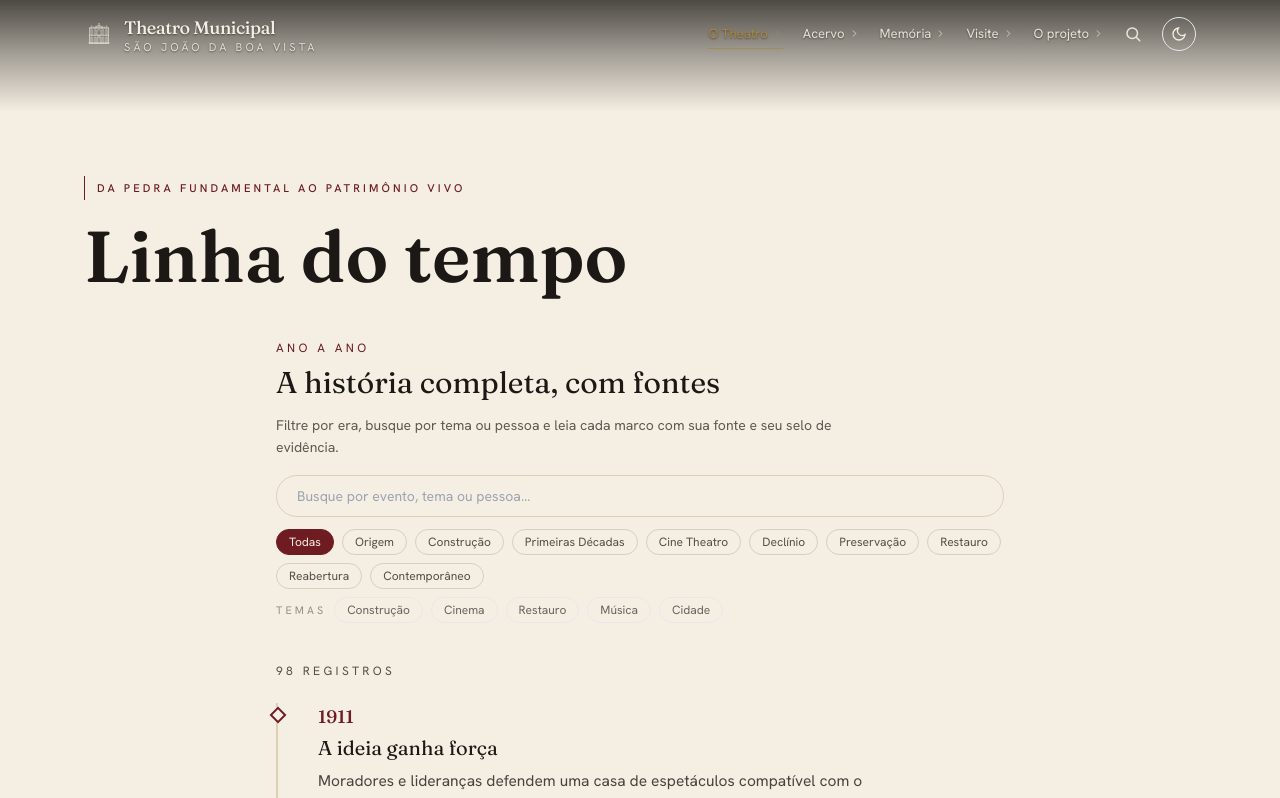
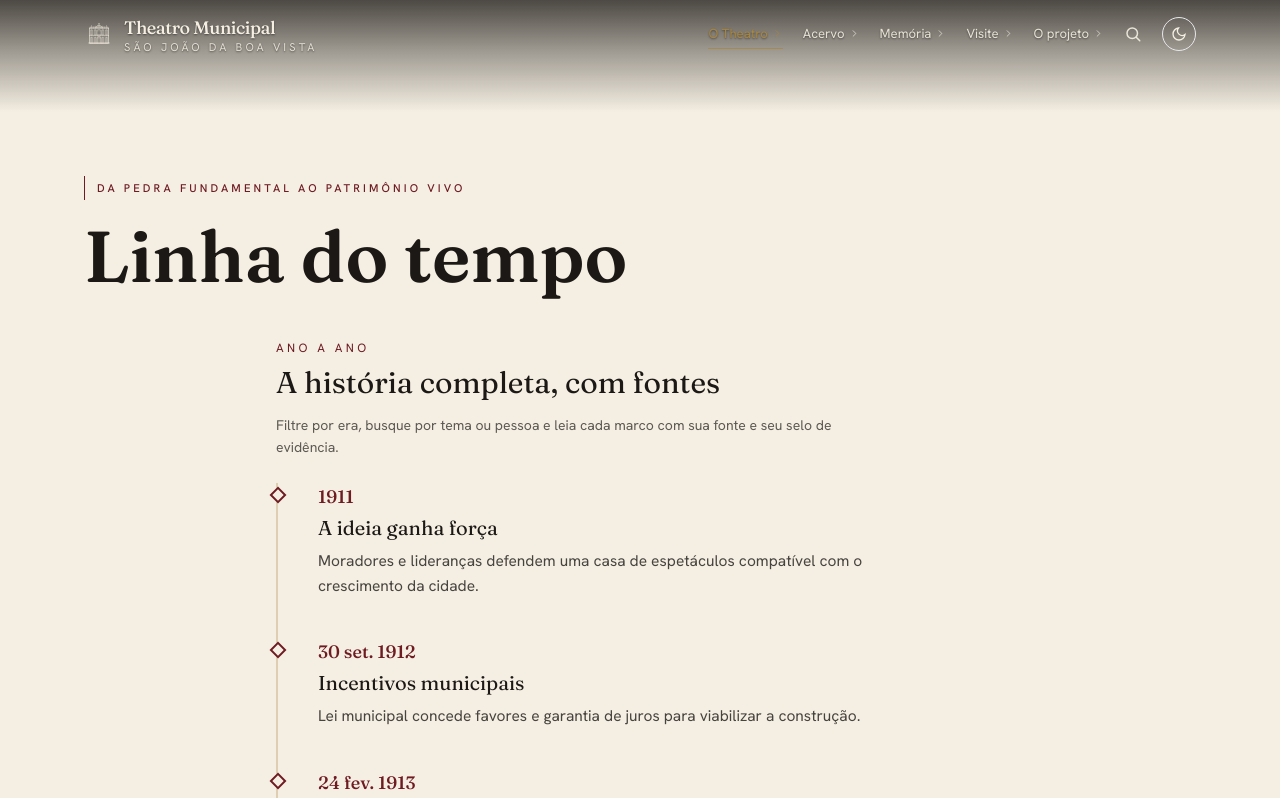
Before and after one commit to edumenezes75/theatro-sjbv, a Next.js app: page /linha-do-tempo in a window 1280 px wide. Shown: the top 798 px of the page. Built offline with nearby package versions, Linux system fonts and the light colour scheme.

Commit message:
Linha do tempo: remove busca, filtros de era/tema e contador — fica so a linha cronologica limpa

```diff
--- a/components/TimelineExplorer.tsx
+++ b/components/TimelineExplorer.tsx
@@ -1,5 +1,3 @@
-'use client';
-import { useMemo, useState } from 'react';
 import Link from 'next/link';
 import type { Evento } from '@/lib/data';
 import SeloEvidencia from './SeloEvidencia';
@@ -8,44 +6,9 @@ import Reveal from './Reveal';
 type EventoRede = Evento & { pessoas?: { slug: string; name: string }[] };
 
 export default function TimelineExplorer({ eventos }: { eventos: EventoRede[] }) {
-  const eras = useMemo(() => ['todas', ...Array.from(new Set(eventos.map((e) => e.era)))], [eventos]);
-  const [era, setEra] = useState('todas');
-  const [q, setQ] = useState('');
-  const TEMAS = ['Construção', 'Cinema', 'Restauro', 'Música', 'Cidade'];
-  const filtered = eventos.filter((e) => {
-    const okEra = era === 'todas' || e.era === era;
-    const okQ = !q || (e.title + ' ' + e.summary + ' ' + e.tags.join(' ')).toLowerCase().includes(q.toLowerCase());
-    return okEra && okQ;
-  });
-
   return (
-    <div>
-      <div className="sticky top-[60px] z-10 -mx-5 bg-cream/85 px-5 py-4 backdrop-blur-md dark:bg-night/85">
-        <input
-          type="search" value={q} onChange={(e) => setQ(e.target.value)} placeholder="Busque por evento, tema ou pessoa…"
-          className="w-full rounded-full border border-gold/30 bg-transparent px-5 py-2.5 font-sans text-sm outline-none focus:border-curtain dark:focus:border-gold"
-        />
-        <div className="mt-3 flex flex-wrap gap-2">
-          {eras.map((er) => (
-            <button key={er} onClick={() => setEra(er)} className={`rounded-full border px-3 py-1 font-sans text-xs capitalize transition-colors ${era === er ? 'border-curtain bg-curtain text-cream dark:border-gold dark:bg-gold dark:text-ink' : 'border-ink/15 text-ink/75 hover:border-curtain dark:border-cream/15 dark:text-cream/75'}`}>
-              {er}
-            </button>
-          ))}
-        </div>
-        <div className="mt-2 flex flex-wrap items-center gap-2">
-          <span className="font-sans text-[0.68rem] uppercase tracking-eyebrow text-ink/45 dark:text-cream/45">Temas</span>
-          {TEMAS.map((t) => (
-            <button key={t} onClick={() => setQ((cur) => (cur.toLowerCase() === t.toLowerCase() ? '' : t))} className={`rounded-full border px-3 py-1 font-sans text-xs transition-colors ${q.toLowerCase() === t.toLowerCase() ? 'border-gold bg-gold/15 text-curtain dark:text-gold' : 'border-ink/12 text-ink/65 hover:border-curtain hover:text-curtain dark:border-cream/12 dark:text-cream/75 dark:hover:text-gold'}`}>
-              {t}
-            </button>
-          ))}
-        </div>
-      </div>
-
-      <p className="mt-6 font-sans text-xs uppercase tracking-eyebrow text-ink/75 dark:text-cream/75">{filtered.length} registros</p>
-
     <ol className="relative mt-6 border-l-2 border-gold/30 pl-6 sm:pl-10">
-        {filtered.map((e) => (
+      {eventos.map((e) => (
         <li key={e.id} id={e.id} className="relative mb-10 scroll-mt-28">
           <span className="absolute -left-[1.85rem] top-1.5 h-3 w-3 rotate-45 border-2 border-curtain bg-cream dark:border-gold dark:bg-night sm:-left-[2.9rem]" aria-hidden />
           <Reveal>
@@ -67,6 +30,5 @@ export default function TimelineExplorer({ eventos }: { eventos: EventoRede[] })
         </li>
       ))}
     </ol>
-    </div>
   );
 }
```
Lines whose indentation alone changed are shown as unchanged.
